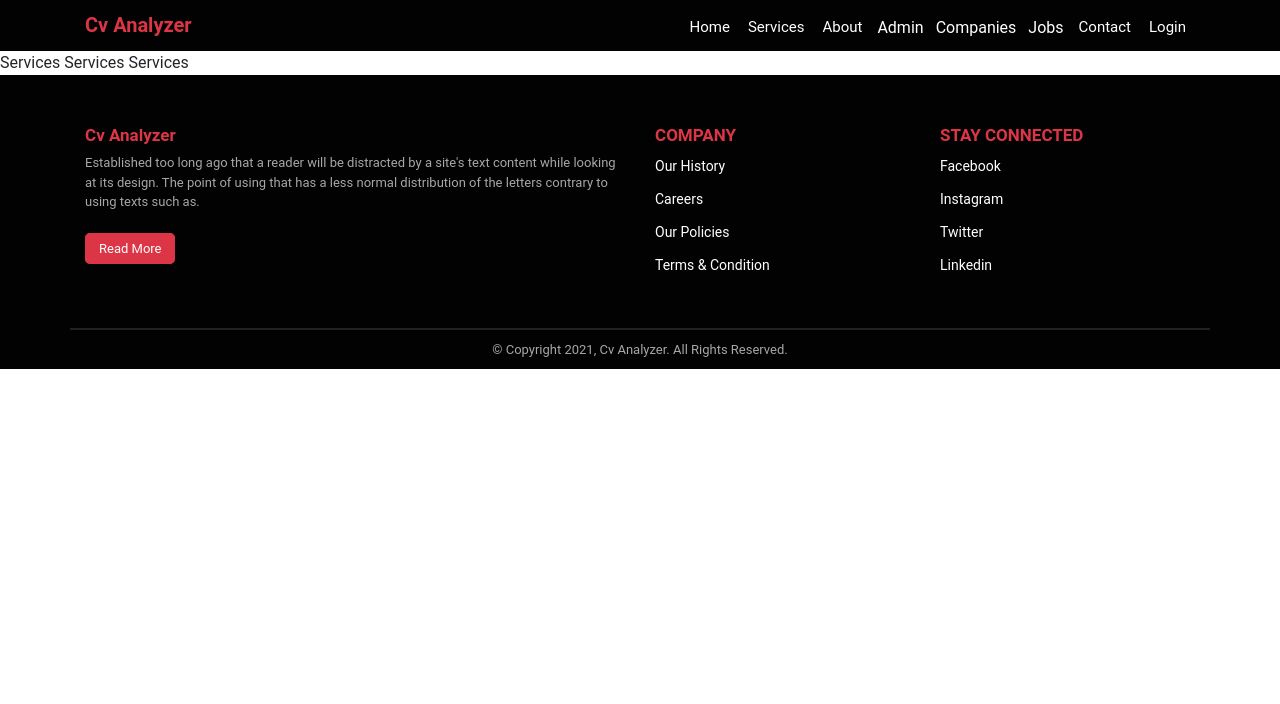
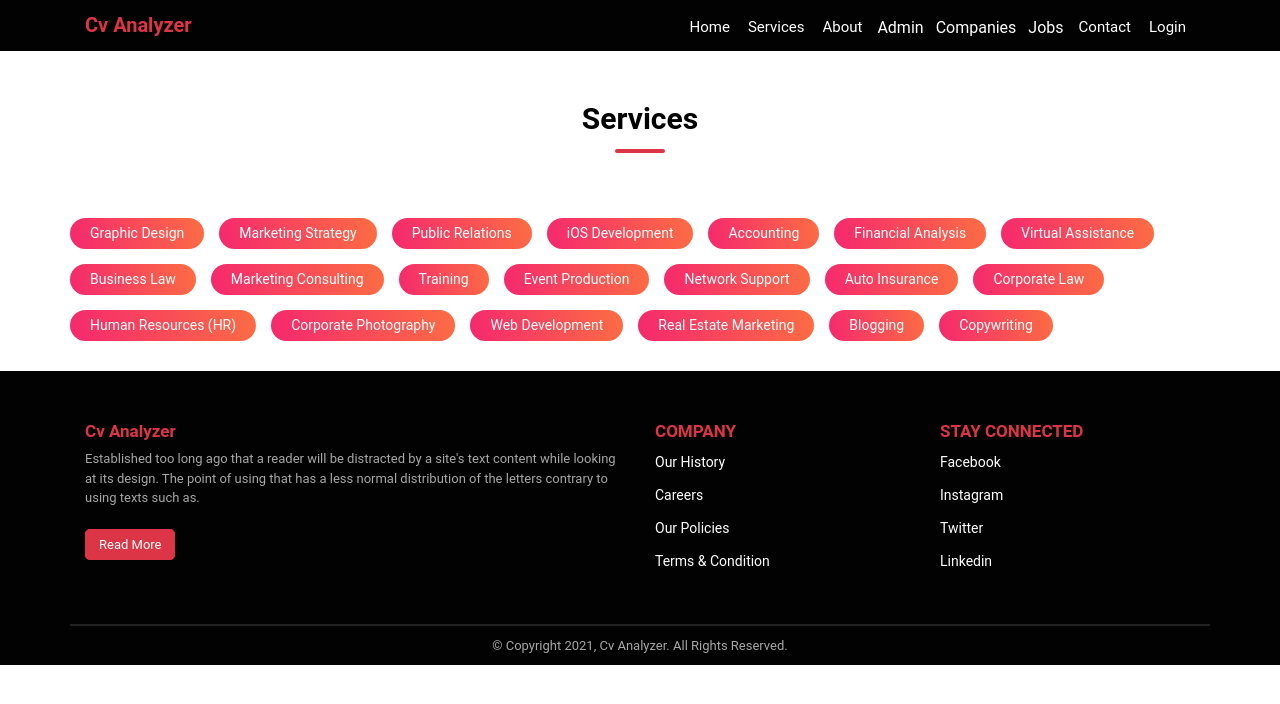
Before and after one commit to muhammadidreesshaikh/cv-analyzer, a React (Create React App) app: page /services in a window 1280 px wide. Shown: the top 704 px of the page. Built offline with nearby package versions, Linux system fonts and the light colour scheme.

Commit message:
services screen done

```diff
--- a/src/assets/css/home.css
+++ b/src/assets/css/home.css
@@ -260,16 +260,16 @@
     padding: 50px 0;
 }
 
-.post .right{
+.post .left{
     margin-top: 50px;
 }
 
-.post .right h1{
+.post .left h1{
     font-size: 35px;
     font-weight: 600;
 }
 
-.post .right .post-btn a{
+.post .left .post-btn a{
     font-size: 14px;
 }
 
@@ -283,3 +283,23 @@
     object-fit: cover;
     object-position: center;
 }
+
+/* question */
+.question{
+    padding: 30px 0;
+    background-color: #efefef;
+}
+
+.question .left h1{
+    font-size: 25px;
+    font-weight: 600;
+}
+
+.question .post-btn{
+    float: right;
+    margin-top: 3px;
+}
+
+.question .post-btn a{
+    font-size: 14px;
+}
--- a/src/assets/css/services.css
+++ b/src/assets/css/services.css
@@ -0,0 +1,22 @@
+.services{
+    padding: 30px 0;
+}
+
+.services .chip{
+    margin-top: 30px;
+}
+
+.services .chip a{
+    background: linear-gradient(77deg,#f5286e,#fc6d43);
+    border-radius: 30px;
+    padding: 5px 20px;
+    font-size: 14px;
+    color: var(--color-white);
+    margin: 15px 15px 0 0;
+}
+
+.services .chip a:hover{
+    opacity: 0.5s;
+    transition: 0.5s;
+    color: var(--color-black);
+}
--- a/src/pages/Home.js
+++ b/src/pages/Home.js
@@ -363,7 +363,7 @@ class Home extends React.Component {
               <div className="row">
 
                 <div className="col-6">
-                  <div className="right">
+                  <div className="left">
                     <h1>Post your job for millions of people to see</h1>
 
                     <div className="post-btn mt-5">
@@ -382,6 +382,28 @@ class Home extends React.Component {
             </div>
           </div>
         </section>
+
+        <section>
+          <div className="question">
+            <div className="container">
+              <div className="row">
+
+                <div className="col-6">
+                  <div className="left">
+                    <h1>Still Have Any Question!</h1>
+                  </div>
+                </div>
+
+                <div className="col-6">
+                  <div className="post-btn">
+                    <Link to="/contact" className="press">Contact Us</Link>
+                  </div>
+                </div>
+
+              </div>
+            </div>
+          </div>
+        </section>
       </div>
     );
   }
--- a/src/pages/Services.js
+++ b/src/pages/Services.js
@@ -23,7 +23,47 @@ class Services extends React.Component {
     render() {
         return(
             <div>
-                <p>Services Services Services</p>
+                <div className="services">
+                    <div className="container">
+                        <div className="row justify-content-center">
+
+                            <div className="col-12">
+                                <div className="heading">
+                                    <h3>Services</h3>
+                                    <div className="seprator"></div>
+                                </div>
+                            </div>
+
+                            <div className="col-12">
+                                <div className="chip">
+                                    <div className="row">
+                                        <a href="#">Graphic Design</a>
+                                        <a href="#">Marketing Strategy</a>
+                                        <a href="#">Public Relations</a>
+                                        <a href="#">iOS Development</a>
+                                        <a href="#">Accounting</a>
+                                        <a href="#">Financial Analysis</a>
+                                        <a href="#">Virtual Assistance</a>
+                                        <a href="#">Business Law</a>
+                                        <a href="#">Marketing Consulting</a>
+                                        <a href="#">Training</a>
+                                        <a href="#">Event Production</a>
+                                        <a href="#">Network Support</a>
+                                        <a href="#">Auto Insurance</a>
+                                        <a href="#">Corporate Law</a>
+                                        <a href="#">Human Resources (HR)</a>
+                                        <a href="#">Corporate Photography</a>
+                                        <a href="#">Web Development</a>
+                                        <a href="#">Real Estate Marketing</a>
+                                        <a href="#">Blogging</a>
+                                        <a href="#">Copywriting</a>
+                                    </div>
+                                </div>
+                            </div>
+
+                        </div>
+                    </div>
+                </div>
             </div>
         );
     }
```
Also changed, not shown: src/pages/About.js (+1 -2 lines).
